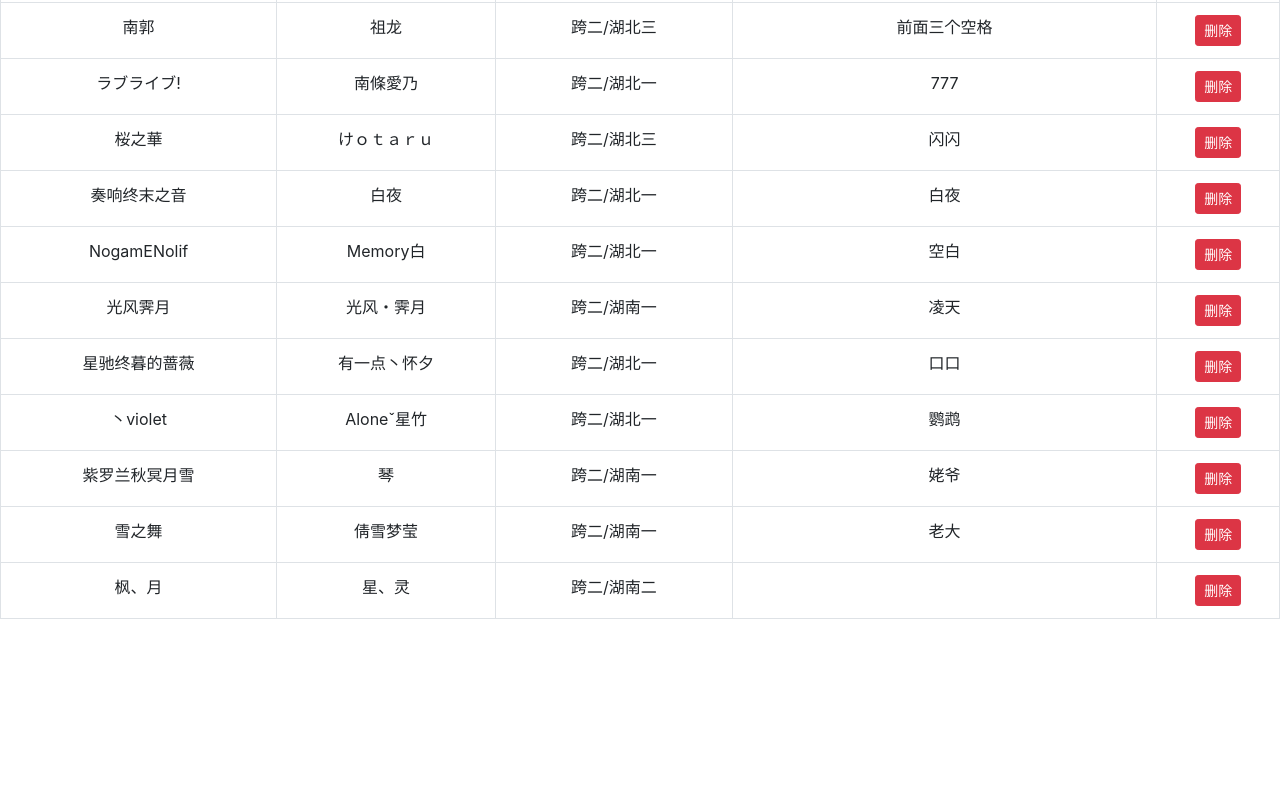
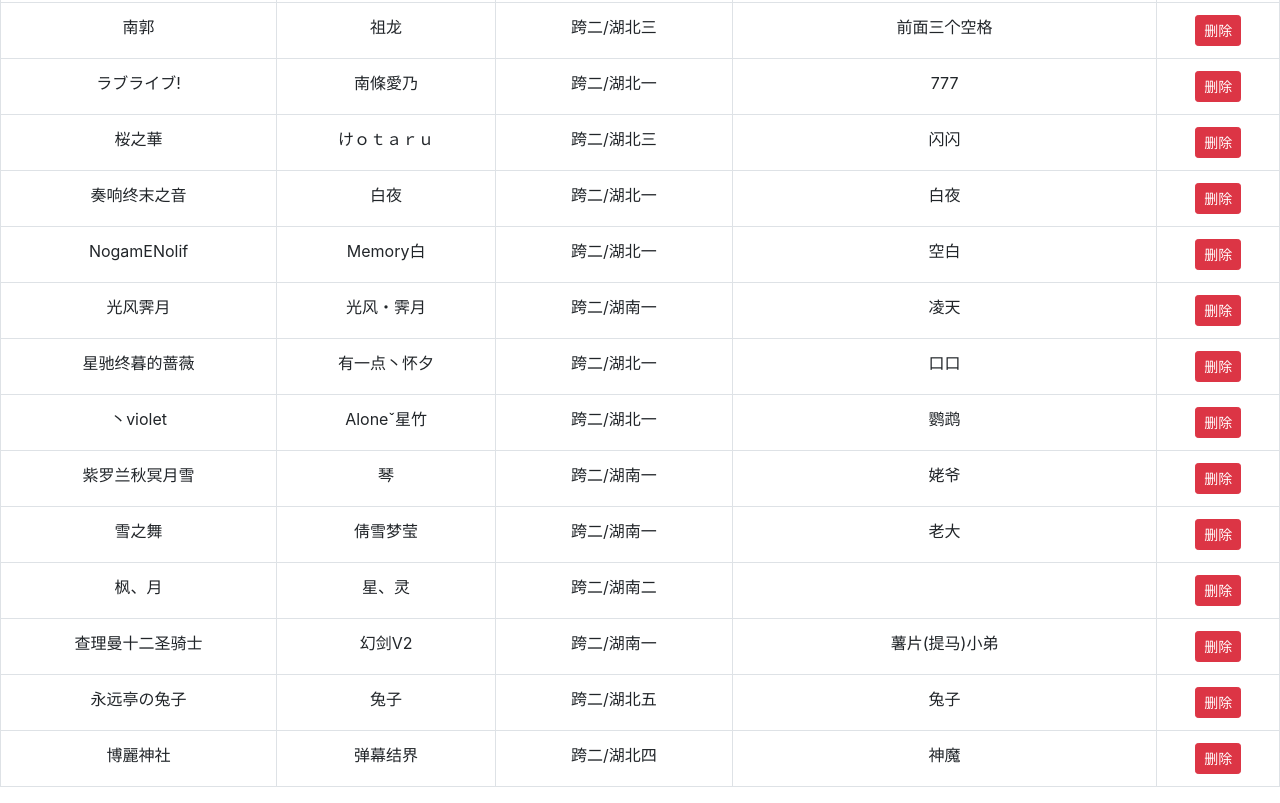
Before and after one commit to VlullabyV/Luyaojun.github.io, a plain HTML site: page DNF/index.html in a window 1280 px wide. Shown: the part 775-1578 px from the top of the page. Before the commit the page ends 1410 px from the top, so only its background shows below. Drawn offline with nearby package versions, Linux system fonts and the light colour scheme.

Commit message:
Update
update batch by luyao

```diff
--- a/DNF/index.html
+++ b/DNF/index.html
@@ -190,6 +190,27 @@
             <td contenteditable="true" data-role="remarks"></td>
             <td><button class="btn btn-danger btn-sm">删除</button></td>
         </tr>
+        <tr index="24">
+            <td contenteditable="true" data-role="name">查理曼十二圣骑士</td>
+            <td contenteditable="true" data-role="character">幻剑V2</td>
+            <td contenteditable="true" data-role="server">跨二/湖南一</td>
+            <td contenteditable="true" data-role="remarks">薯片(提马)小弟</td>
+            <td><button class="btn btn-danger btn-sm">删除</button></td>
+        </tr>
+        <tr index="25">
+            <td contenteditable="true" data-role="name">永远亭の兔子</td>
+            <td contenteditable="true" data-role="character">兔子</td>
+            <td contenteditable="true" data-role="server">跨二/湖北五</td>
+            <td contenteditable="true" data-role="remarks">兔子</td>
+            <td><button class="btn btn-danger btn-sm">删除</button></td>
+        </tr>
+        <tr index="26">
+            <td contenteditable="true" data-role="name">博麗神社</td>
+            <td contenteditable="true" data-role="character">弹幕结界</td>
+            <td contenteditable="true" data-role="server">跨二/湖北四</td>
+            <td contenteditable="true" data-role="remarks">神魔</td>
+            <td><button class="btn btn-danger btn-sm">删除</button></td>
+        </tr>
         <!--<tr>-->
             <!--<td colspan="5" class="danger">-->
             <!--<button class="btn btn-primary btn-sm">-->
```
